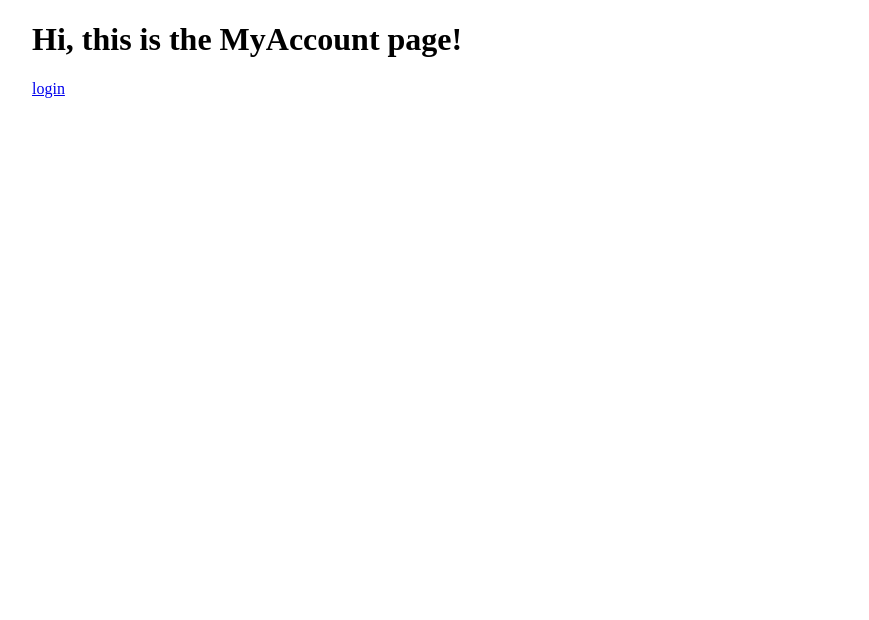
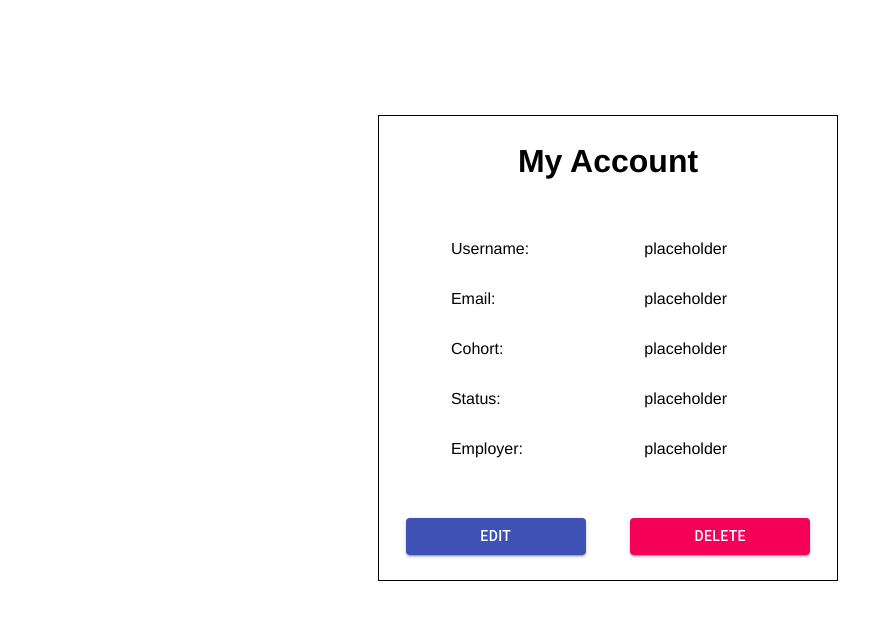
Before and after one commit to ftri-4-squirtle/codesmith-study-buddy, a React app: page /myaccount in a window 1280 px wide. Shown: the top 620 px of the page, without its empty margins (32-901 px from the left). Built offline with nearby package versions, Linux system fonts and the light colour scheme.

Commit message:
Styled the My Account page

```diff
--- a/src/components/MyAccount.jsx
+++ b/src/components/MyAccount.jsx
@@ -1,11 +1,41 @@
-import React from 'react';
+import React, { useState } from 'react';
 import { Link } from 'react-router-dom';
+import Button from '@material-ui/core/Button';
+
+import styles from './MyAccount.module.css';
+
 
 export default function MyAccount() {
-	return (
-		<div>
-			<h1>Hi, this is the MyAccount page!</h1>
-			<Link to='/'>login</Link>
-		</div>
-	);
+  return (
+
+    <div className={styles.mainContainer}>
+
+      <h1>My Account</h1>
+
+      <div className={styles.account}>
+        <div className={styles.accountLabels}>
+          <p>Username: </p>
+          <p>Email: </p>
+          <p>Cohort:</p>
+          <p>Status: </p>
+          <p>Employer: </p>
+        </div>
+
+        <div className={styles.accountInfo}>
+          <p>placeholder</p>
+          <p>placeholder</p>
+          <p>placeholder</p>
+          <p>placeholder</p>
+          <p>placeholder</p>
+        </div>
+      </div>
+
+      <div className={styles.accountButtons}>
+        <Button className={styles.button} color='primary' variant='contained'  type='submit'>EDIT</Button>
+
+        <Button className={styles.button} color='secondary' variant='contained' type='button'>DELETE</Button>
+      </div>
+
+    </div>
+  );
 }
--- /dev/null
+++ b/src/components/MyAccount.module.css
@@ -0,0 +1,48 @@
+.mainContainer {
+  font-family:'Franklin Gothic Medium', 'Arial Narrow', Arial, sans-serif;
+  display: flex;
+  flex-direction: column;
+  align-items: center;
+  border: 1px solid black;
+	margin: 10% 30% 10% 30%;
+	padding: 5px;
+}
+
+
+.account {
+  display: flex;
+  flex-direction: row;
+  width: 100%;
+  padding-top: 5%;
+  padding-left: 30%;
+  padding-bottom: 10%;
+}
+
+
+.accountButtons {
+  width: 100%;
+  display: flex;
+  justify-content: space-around;
+  padding-bottom: 20px;
+}
+
+
+.button {
+  width: 40%;
+}
+
+
+.accountLabels {
+  display: flex;
+  flex-direction: column;
+  align-content: flex-start;
+  flex-grow: 2;
+}
+
+
+.accountInfo {
+  display: flex;
+  flex-direction: column;
+  align-content: center;
+  flex-grow: 3;
+}
```
Also changed, not shown: src/components/Home.jsx (+7 -2 lines).
